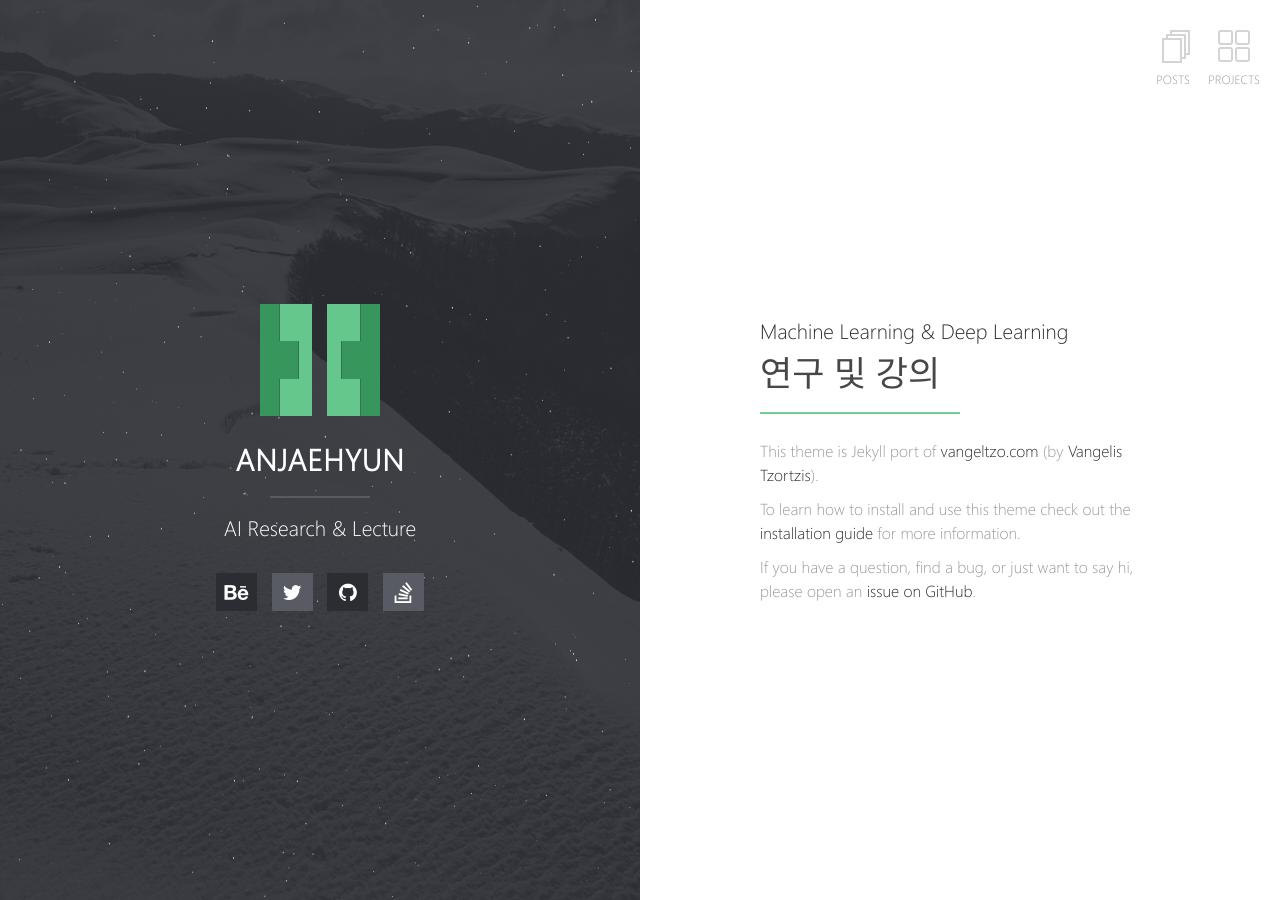
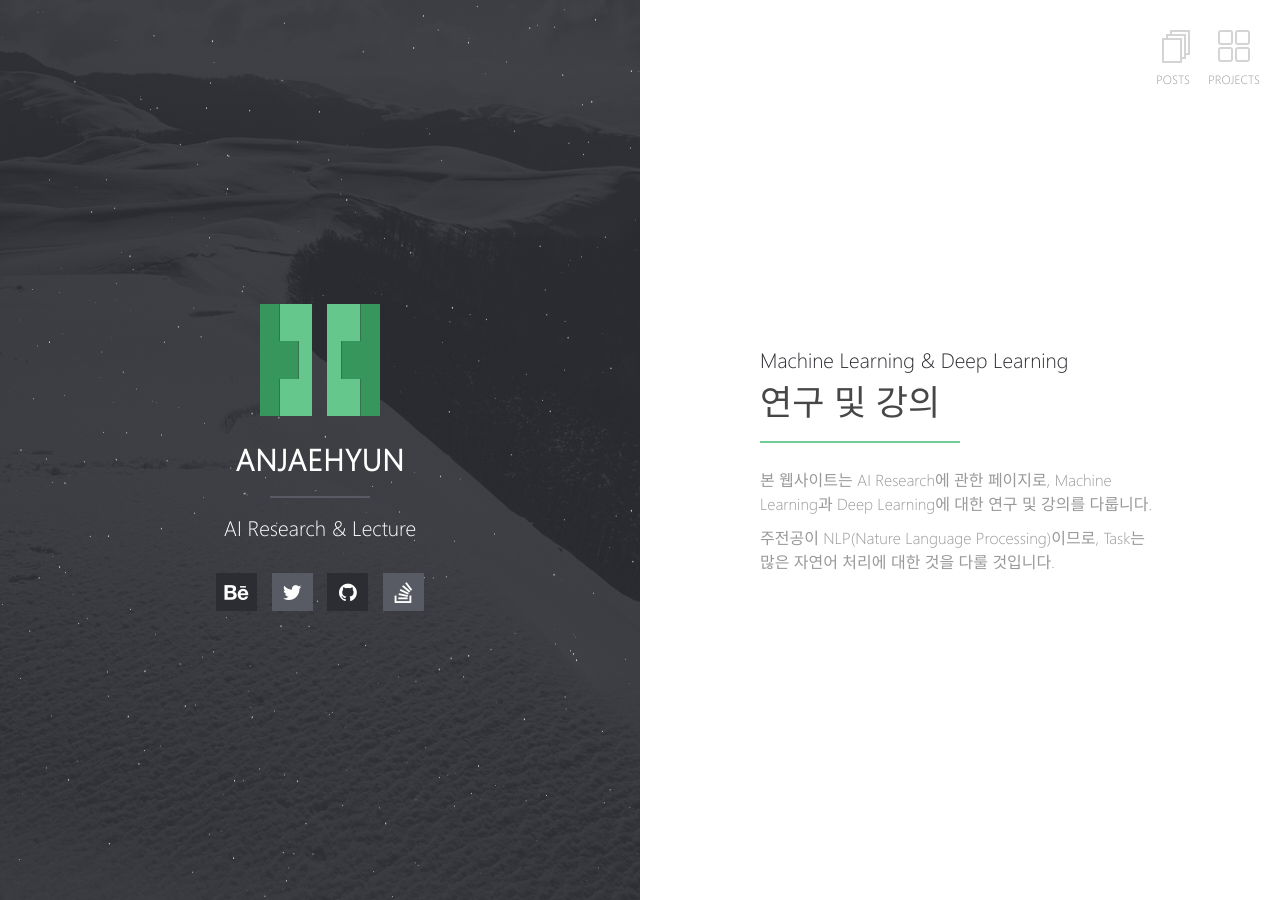
Before and after one commit to anjaehyun17/anjaehyun17.github.io, a Jekyll site: the page built from index.md, in a window 1280 px wide. Built offline with Jekyll 4.4.1, drawn with Linux system fonts in a browser that asks for light colours; our own code applies the rules of GitHub Pages for plain Markdown files.

Commit message:
blog init

```diff
--- a/index.md
+++ b/index.md
@@ -5,8 +5,6 @@ layout: home
 
 ## 연구 및 강의
 
-This theme is Jekyll port of [vangeltzo.com](http://vangeltzo.com/) (by [Vangelis Tzortzis](https://github.com/srekoble)).
+본 웹사이트는 AI Research에 관한 페이지로, Machine Learning과 Deep Learning에 대한 연구 및 강의를 다룹니다.
 
-To learn how to install and use this theme check out the [installation guide](http://taylantatli.me/Halve/halve-theme/) for more information.
-
-If you have a question, find a bug, or just want to say hi, please open an [issue on GitHub](https://github.com/TaylanTatli/Halve/issues/new).
+주전공이 NLP(Nature Language Processing)이므로, Task는 많은 자연어 처리에 대한 것을 다룰 것입니다.
```
